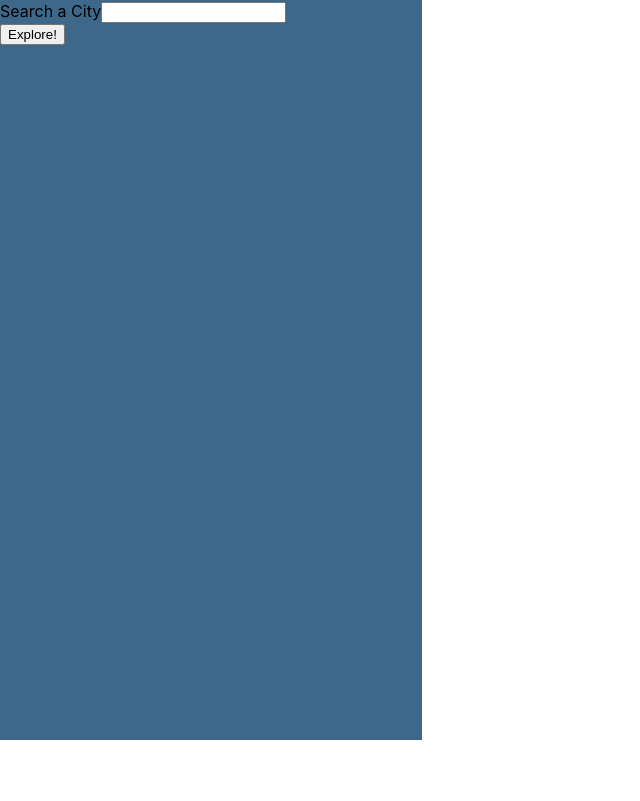
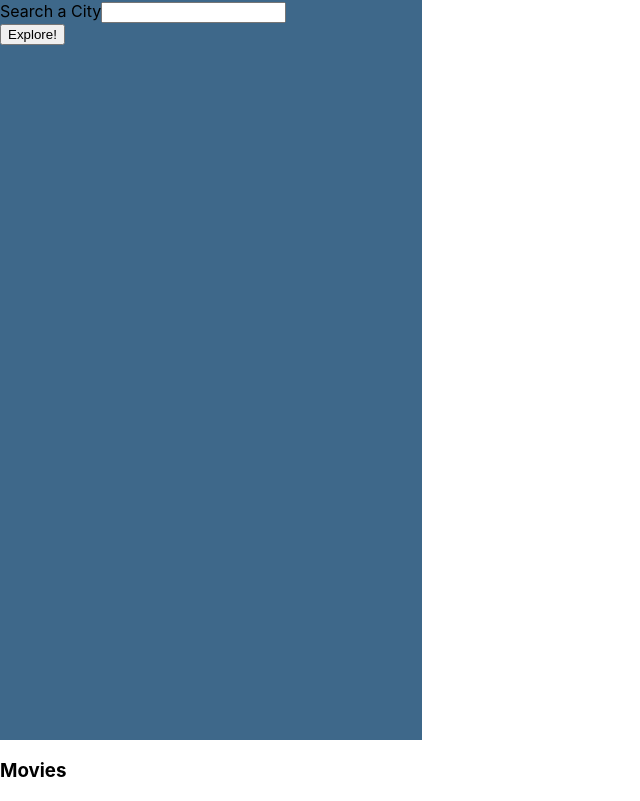
Before and after one commit to JamallM1/City-Explorer, a React (Create React App) app: page / in a window 1280 px wide. Shown: the part 881-1682 px from the top of the page, without its empty margins (0-640 px from the left). Before the commit the page ends 1621 px from the top, so only its background shows below. Built offline with nearby package versions, Linux system fonts and the light colour scheme.

Commit message:
added WRRC

```diff
--- a/src/App.js
+++ b/src/App.js
@@ -2,6 +2,7 @@ import React from 'react';
 import axios from 'axios';
 import Display from './Display';
 import Weather from './Weather';
+import Movies from './movies';
 
 
 class App extends React.Component {
@@ -13,7 +14,7 @@ class App extends React.Component {
       error: false,
       errorMessage: '',
       weatherData: [],
-      movieData: [],
+      movieData: []
     }
   }
 
@@ -70,7 +71,7 @@ class App extends React.Component {
         console.log(this.state.weatherData);
         console.log(this.state.movieData);
         return (
-
+          <>
           <Display
             handleCityInput={this.handleCityInput}
             handleCitySubmit={this.handleCitySubmit}
@@ -80,6 +81,9 @@ class App extends React.Component {
             weatherData={this.state.weatherData}
             movieData={this.state.movieData}
             />
+            <Movies
+            movie={this.state.movieData}/>
+          </>
 
         );
       }
```
Also changed, not shown: 1 other file (tests, documents, lock files or other folders).
